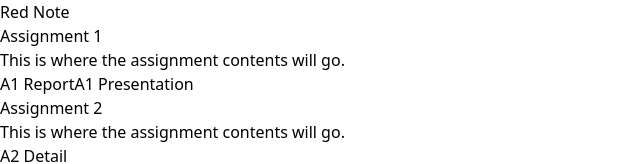
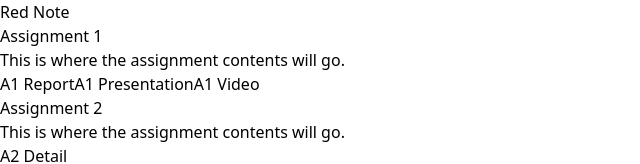
Before and after one commit to spencerhum04/Red-Note, a React (Vite) app: page / in a window 1280 px wide. Shown: the top 164 px of the page, without its empty margins (0-640 px from the left). Built offline with nearby package versions, Linux system fonts and the light colour scheme.

Commit message:
feat: a1 video

```diff
--- a/src/routes/landing/sections/assignment-one.tsx
+++ b/src/routes/landing/sections/assignment-one.tsx
@@ -8,6 +8,7 @@ export default function AssignmentOne() {
                 <div className="button-text mb-2"></div>
                 <a href="/CISC322_Assignment_1.pdf" target="_blank" rel="noopener noreferrer" className="button-style bg-blue-500 text-white py-2 px-4 rounded hover:bg-blue-600">A1 Report</a>
                 <a href="/CISC322_A1_Presentation.pdf" target="_blank" rel="noopener noreferrer" className=" ml-4 button-style bg-blue-500 text-white py-2 px-4 rounded hover:bg-blue-600">A1 Presentation</a>
+                <a href="https://www.youtube.com/watch?v=6bVpLzd3rXA&ab_channel=Polarisa" target="_blank" rel="noopener noreferrer" className=" ml-4 button-style bg-blue-500 text-white py-2 px-4 rounded hover:bg-blue-600">A1 Video</a>
             </div>
 
         </div>
```
